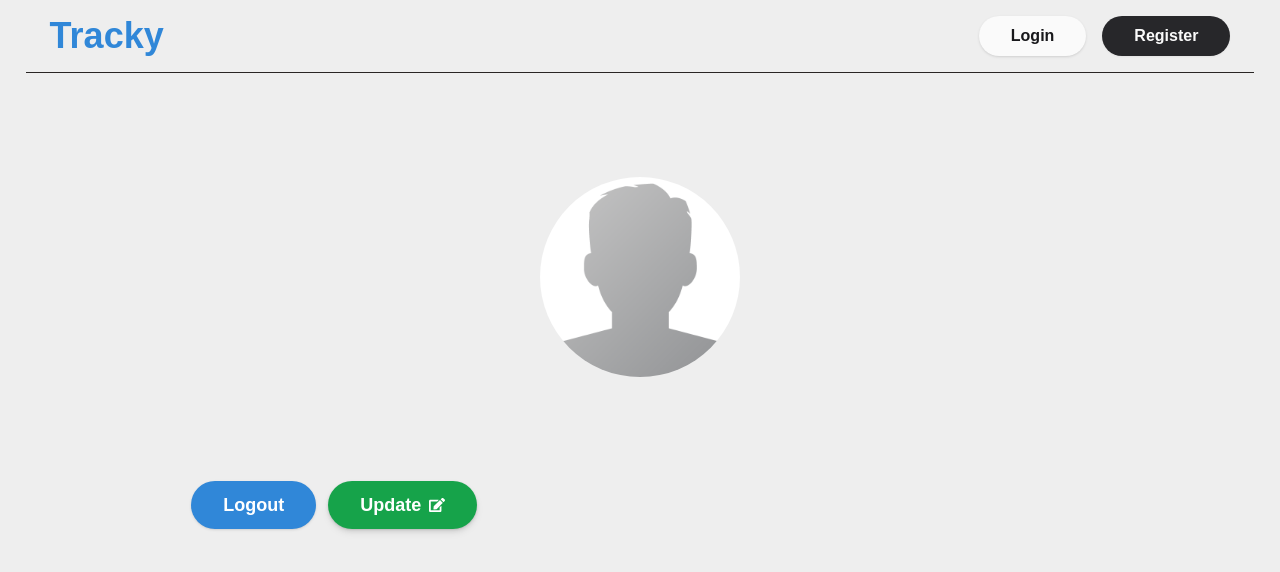
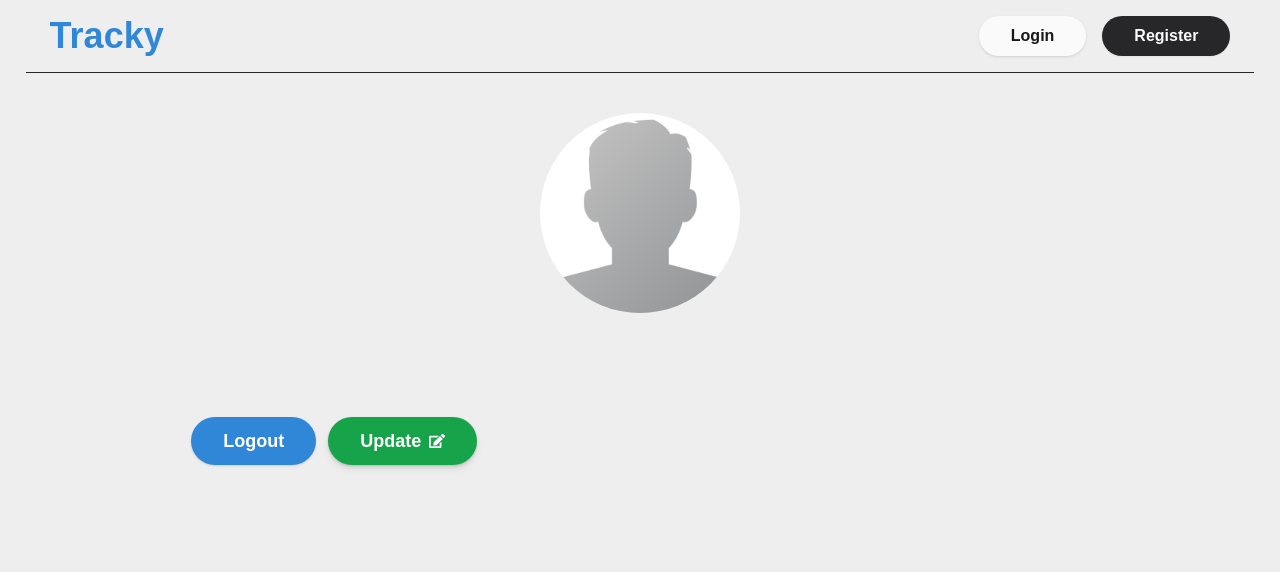
Before and after one commit to ShadowAdi/TrackyFrontend, a Next.js app: page /profile in a window 1280 px wide. Shown: the top 572 px of the page. Built offline with nearby package versions, Linux system fonts and the light colour scheme.

Commit message:
Add code in frontend

```diff
--- a/app/(auth)/profile/page.tsx
+++ b/app/(auth)/profile/page.tsx
@@ -24,7 +24,7 @@ const Profile = () => {
     return null;
   }
   return (
-    <div className="flex h-[90vh] mt-6    flex-col gap-3 text-black items-center sm:w-3/4 w-full mx-auto justify-start py-20 px-3">
+    <div className="flex h-[90vh] mt-6  py-4  flex-col gap-3 text-black items-center sm:w-3/4 w-full mx-auto justify-start py-20 px-3">
       <div className="sm:w-[200px] sm:h-[200px] w-[100px] h-[100px] rounded-full relative">
         <Image
           src={user?.photo ? user?.photo : "/Avatar.png"}
```
